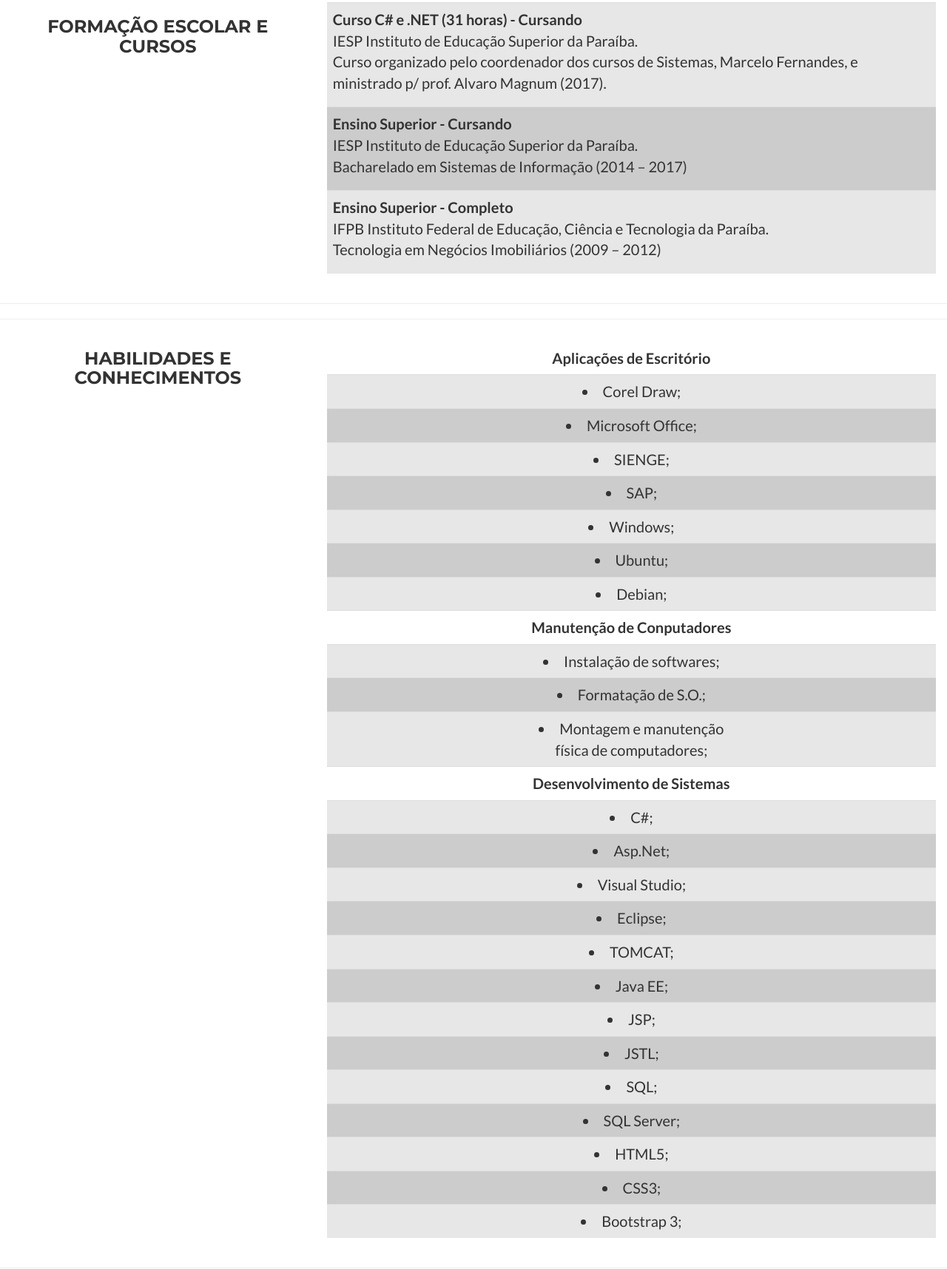
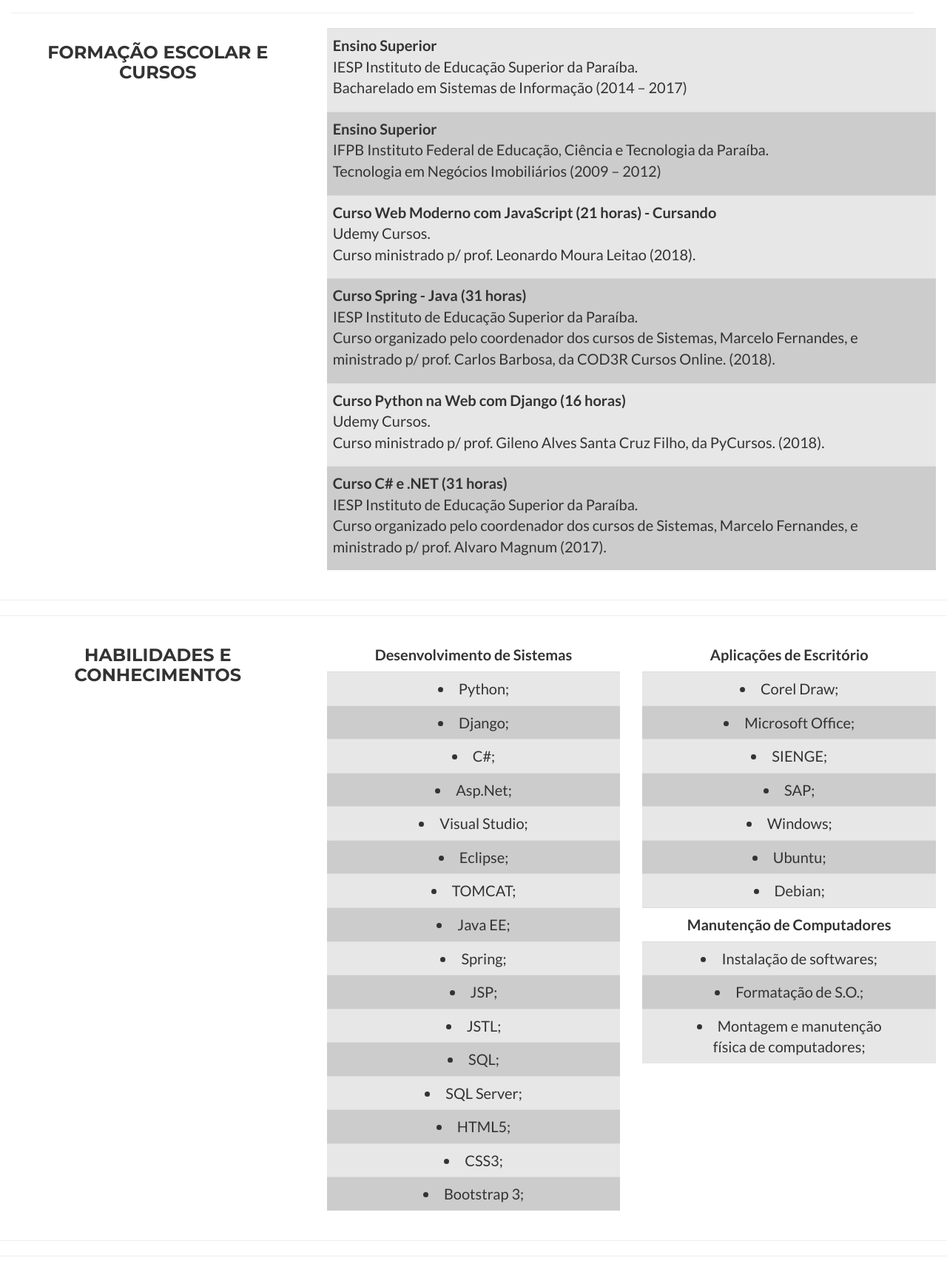
Before and after one commit to mikeyas/MikePortfolio, a website: page index.html in a window 1280 px wide. Shown: the part 1075-2791 px from the top of the page at 74% size. Drawn offline with nearby package versions, Linux system fonts and the light colour scheme.

Commit message:
Atualizacao de projeto remoto

```diff
--- a/index.html
+++ b/index.html
@@ -22,7 +22,7 @@
     <link href="vendor/font-awesome/css/font-awesome.min.css" rel="stylesheet" type="text/css">
     <link href="https://fonts.googleapis.com/css?family=Montserrat:400,700" rel="stylesheet" type="text/css">
     <link href="https://fonts.googleapis.com/css?family=Lato:400,700,400italic,700italic" rel="stylesheet" type="text/css">
-
+    <link href="https://fonts.googleapis.com/css?family=Press+Start+2P" rel="stylesheet">
     <!-- HTML5 Shim and Respond.js IE8 support of HTML5 elements and media queries -->
     <!-- WARNING: Respond.js doesn't work if you view the page via file:// -->
     <!--[if lt IE 9]>
@@ -44,7 +44,7 @@
                 </button>
                 <a class="navbar-brand" href="#page-top">
                 <img align="left" class="img-responsive" src="img/profile-small.png" alt="">
-                Mikeyas<br>R o c h a
+                Mikeyas<br>Rocha_
                 </a>
             </div>
 
@@ -66,6 +66,9 @@
                     <li class="page-scroll">
                         <a href="#contact">Contact</a>
                     </li>
+                    <li class="page-scroll">
+                        <a href="https://drive.google.com/uc?authuser=0&id=16ZhVtW0Z0l7081etBWWEsfbW5hMDRk1q&export=download">Baixar currículo</a>
+                    </li>
                 </ul>
             </div>
             <!-- /.navbar-collapse -->
@@ -82,7 +85,9 @@
                     <div class="intro-text">
                         <span class="name">Mikeyas Rocha</span>
                         <hr class="star-light">
-                        <span class="skills">Web Developer - C# Developer - Java Developer</span>
+                        <span class="skills">
+                            Web Developer:<br>Java Developer - Python/Django Developer - C# Developer
+                        </span>
                     </div>
                 </div>
             </div>
@@ -118,23 +123,45 @@
                            <table class="table table-striped table-hover">
                                 <tr>
                                 <td>
-                                   <p><strong>Curso C# e .NET (31 horas) - Cursando</strong>
-                                    <br>IESP Instituto de Educação Superior da Paraíba.
-                                    <br>Curso organizado pelo coordenador dos cursos de Sistemas, Marcelo Fernandes, e ministrado p/ prof. Alvaro Magnum  (2017).</p>
-                                </td>
-                                </tr>
-                                <tr>
-                                <td>
-                                   <p><strong>Ensino Superior - Cursando</strong>
+                                   <p><strong>Ensino Superior</strong>
                                     <br>IESP Instituto de Educação Superior da Paraíba.
                                     <br>Bacharelado em Sistemas de Informação (2014 – 2017)</p>
                                 </td>
                                 </tr>
                                 <tr>
                                 <td>
-                                   <p><strong>Ensino Superior - Completo</strong>
+                                   <p><strong>Ensino Superior</strong>
                                     <br>IFPB Instituto Federal de Educação, Ciência e Tecnologia da Paraíba.
                                     <br>Tecnologia em Negócios Imobiliários (2009 – 2012)</p>
+                                </td>
+                                </tr>
+                                <tr>
+                                <td>
+                                   <p><strong>Curso Web Moderno com JavaScript (21 horas) - Cursando</strong>
+                                    <br>Udemy Cursos.
+                                    <br>Curso ministrado p/ prof. Leonardo Moura Leitao  (2018).
+                                    </p>
+                                </td>
+                                </tr>
+                                <tr>
+                                <td>
+                                   <p><strong>Curso Spring - Java (31 horas)</strong>
+                                    <br>IESP Instituto de Educação Superior da Paraíba.
+                                    <br>Curso organizado pelo coordenador dos cursos de Sistemas, Marcelo Fernandes, e ministrado p/ prof. Carlos Barbosa, da COD3R Cursos Online. (2018).</p>
+                                </td>
+                                </tr>
+                                <tr>
+                                <td>
+                                   <p><strong>Curso Python na Web com Django (16 horas)</strong>
+                                    <br>Udemy Cursos.
+                                    <br>Curso ministrado p/ prof. Gileno Alves Santa Cruz Filho, da PyCursos. (2018).</p>
+                                </td>
+                                </tr>
+                                <tr>
+                                <td>
+                                   <p><strong>Curso C# e .NET (31 horas)</strong>
+                                    <br>IESP Instituto de Educação Superior da Paraíba.
+                                    <br>Curso organizado pelo coordenador dos cursos de Sistemas, Marcelo Fernandes, e ministrado p/ prof. Alvaro Magnum  (2017).</p>
                                 </td>
                                 </tr>
                             </table>
@@ -157,7 +184,34 @@
                             <h3 class="text-center text-middle">Habilidades e Conhecimentos</h3>
                         </div>
 
-                        <div class="col-lg-8">
+                        <div class="col-lg-4">
+                            <table class="table table-striped table-hover text-center">
+                                <ul>
+                                    <thead>
+                                            <tr><td><strong>Desenvolvimento de Sistemas</strong></td></tr>
+                                    </thead>
+                                    <tbody>
+                                            <tr><td><li>Python; </li></td></tr>
+                                            <tr><td><li>Django; </li></td></tr>
+                                            <tr><td><li>C#; </li></td></tr>
+                                            <tr><td><li>Asp.Net; </li></td></tr>
+                                            <tr><td><li>Visual Studio; </li></td></tr>
+                                            <tr><td><li>Eclipse; </li></td></tr>
+                                            <tr><td><li>TOMCAT; </li></td></tr>
+                                            <tr><td><li>Java EE; </li></td></tr>
+                                            <tr><td><li>Spring; </li></td></tr>
+                                            <tr><td><li>JSP; </li></td></tr>
+                                            <tr><td><li>JSTL; </li></td></tr>
+                                            <tr><td><li>SQL; </li></td></tr>
+                                            <tr><td><li>SQL Server; </li></td></tr>
+                                            <tr><td><li>HTML5; </li></td></tr>
+                                            <tr><td><li>CSS3; </li></td></tr>
+                                            <tr><td><li>Bootstrap 3; </li></td></tr>
+                                    </tbody>
+                                </ul>
+                            </table>
+                        </div>
+                        <div class="col-lg-4">
                             <table class="table table-striped table-hover text-center">
                                 <ul>
                                     <thead>
@@ -173,30 +227,12 @@
                                             <tr><td><li>Debian; </li></td></tr>
                                     </tbody>
                                     <thead>
-                                            <tr><td><strong>Manutenção de Conputadores</strong></td></tr>
+                                            <tr><td><strong>Manutenção de Computadores</strong></td></tr>
                                     </thead>
                                     <tbody>
                                             <tr><td><li>Instalação de softwares; </li></td></tr>
                                             <tr><td><li>Formatação de S.O.; </li></td></tr>
                                             <tr><td><li>Montagem e manutenção<br>física de computadores; </li></td></tr>
-                                    </tbody>
-                                    <thead>
-                                            <tr><td><strong>Desenvolvimento de Sistemas</strong></td></tr>
-                                    </thead>
-                                    <tbody>
-                                            <tr><td><li>C#; </li></td></tr>
-                                            <tr><td><li>Asp.Net; </li></td></tr>
-                                            <tr><td><li>Visual Studio; </li></td></tr>
-                                            <tr><td><li>Eclipse; </li></td></tr>
-                                            <tr><td><li>TOMCAT; </li></td></tr>
-                                            <tr><td><li>Java EE; </li></td></tr>
-                                            <tr><td><li>JSP; </li></td></tr>
-                                            <tr><td><li>JSTL; </li></td></tr>
-                                            <tr><td><li>SQL; </li></td></tr>
-                                            <tr><td><li>SQL Server; </li></td></tr>
-                                            <tr><td><li>HTML5; </li></td></tr>
-                                            <tr><td><li>CSS3; </li></td></tr>
-                                            <tr><td><li>Bootstrap 3; </li></td></tr>
                                     </tbody>
                                 </ul>
                             </table>
@@ -223,8 +259,15 @@
                            <table class="table table-striped table-hover">
                                 <tr>
                                 <td>
+                                   <p><strong>Empresa:</strong> Connect Soluções Integradas.
+                                    <br><strong>Início do Contrato:</strong> Outubro de 2017 à Fevereiro de 2018.
+                                    <br><strong>Atividades desenvolvidas:</strong> Estagiário em desenvolvimento Python/Django e JavaScript, desenvolvendo novas funcionalidades para os sistemas, e prestando manutenção nas funcionalidades.</p>
+                                </td>
+                                </tr>
+                                <tr>
+                                <td>
                                    <p><strong>Empresa:</strong> Planc Engenharia e Incorporações Ltda.
-                                    <br><strong>Início do Contrato:</strong> Outubro de 2012 (Atual Emprego).
+                                    <br><strong>Início do Contrato:</strong> Outubro de 2012 à Setembro de 2017.
                                     <br><strong>Atividades desenvolvidas:</strong> Assistente Administrativo, Assistente Comercial, Assistente II de TI.</p>
                                 </td>
                                 </tr>
@@ -278,20 +321,23 @@
         <div class="container">
             <div class="row">
                 <div class="col-lg-12 text-center">
-                    <h2>About</h2>
+                    <h2>Sobre mim</h2>
                     <hr class="star-light">
                 </div>
             </div>
             <div class="row">
                 <div class="col-lg-4 col-lg-offset-2">
-                    <p>Freelancer is a free bootstrap theme created by Start Bootstrap. The download includes the complete source files including HTML, CSS, and JavaScript as well as optional LESS stylesheets for easy customization.</p>
+                    <p align="justify">Sou um profissional dinâmico e proativo, que rapidamente aprende novas funções, e encara, de forma agradável, novos desafios.</p>
+                    <p align="justify">Sou casado há 05 anos e tenho um filho. Gosto de viajar, conhecer lugares e culturas diferentes. Sou apaixonado por tecnologia, acompanho canais, grupos e foruns de discussão, que possam me agregar conhecimento.</p>
+
+
                 </div>
                 <div class="col-lg-4">
-                    <p>Whether you're a student looking to showcase your work, a professional looking to attract clients, or a graphic artist looking to share your projects, this template is the perfect starting point!</p>
+                    <p align="justify">Possuo experiência em setores administrativo, operacional, comercial, e recentemente experimentei atuar na área de Desenvolvimento WEB. Atualmente busco oportunidade na área de desenvolvimento de softwares, para adquirir mais conhecimento, e poder contribuir com o conhecimento que já detenho.</p>
                 </div>
                 <div class="col-lg-8 col-lg-offset-2 text-center">
                     <a href="#contact" class="btn btn-lg btn-outline">
-                        <i></i> Contact me
+                        <i></i> Contate-me
                     </a>
                 </div>
             </div>
```
